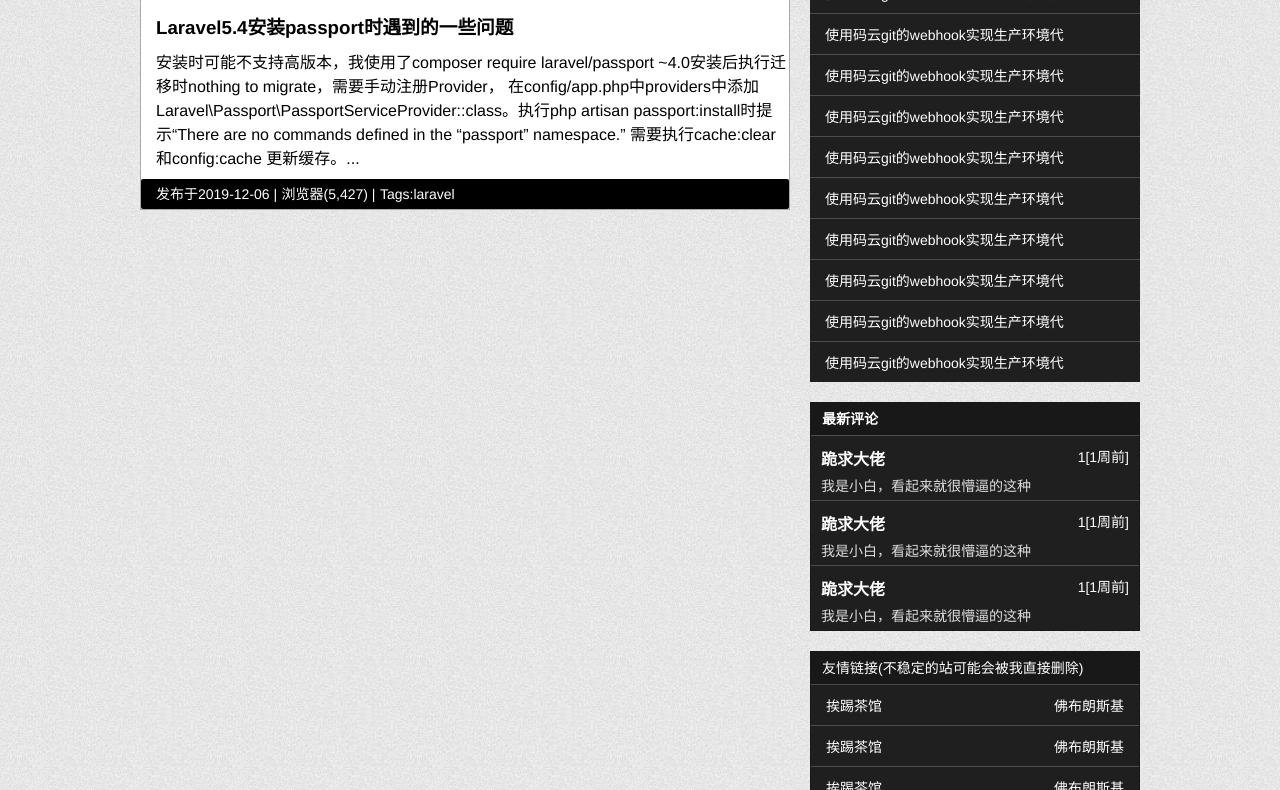
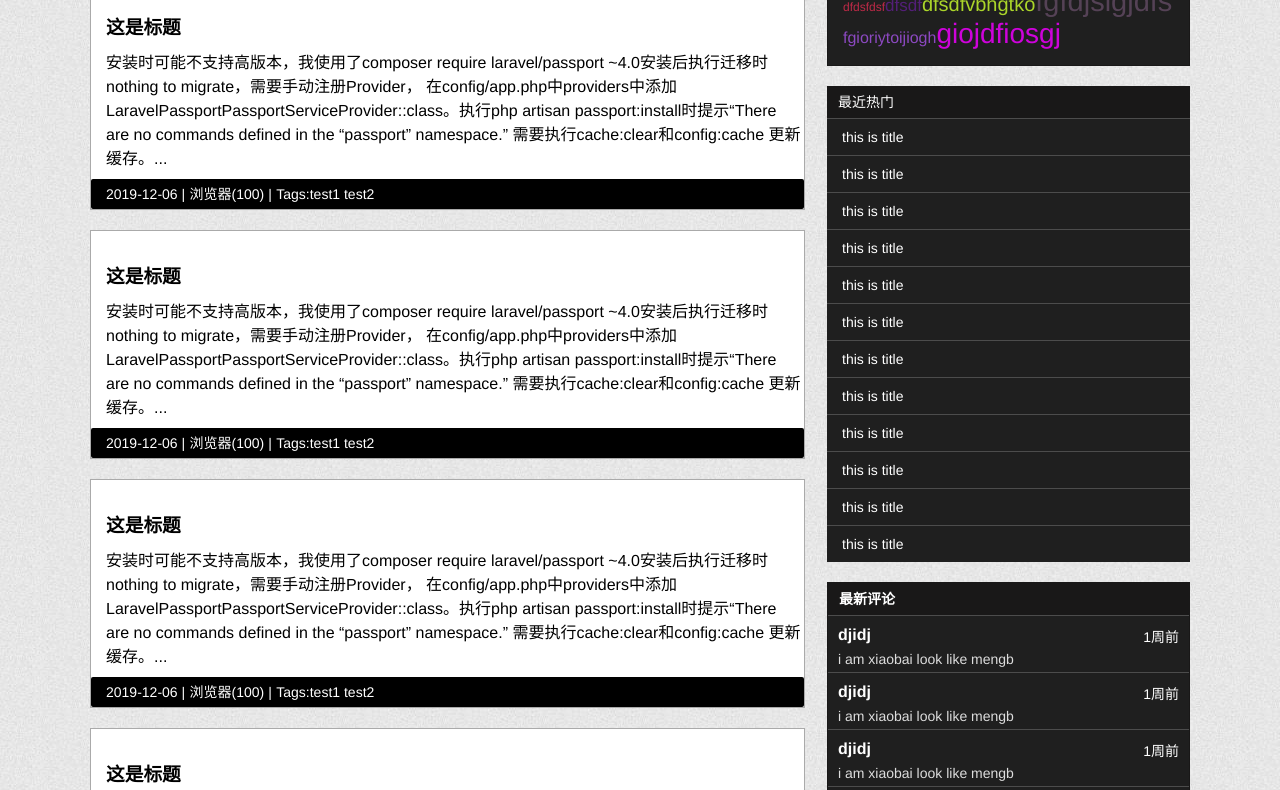
Before and after one commit to lmf052513/myblog, a website: page page/index.html in a window 1280 px wide. Shown: the part 240-1030 px from the top of the page. Drawn offline with nearby package versions, Linux system fonts and the light colour scheme.

Commit message:
add html in vue

```diff
--- a/page/css/index.css
+++ b/page/css/index.css
@@ -4,7 +4,7 @@
 }
 
 .content{
-    width:1000px;
+    width:1100px;
     margin:30px auto;
     /* border:1px solid black; */
 }
@@ -94,6 +94,17 @@
 }
 .tags-content{
     padding:15px;
+    /* display:flex; */
+    /* flex-wrap:wrap ; */
+}
+.tags-content>a{
+    /* padding:5px; */
+    display:inline-block;
+    /* border:1px solid #fff; */
+    box-sizing: border-box;
+    /* margin:2px; */
+    text-align:center;
+    /* line-height:20px; */
 }
 .hot-place{
     margin-top:20px;
--- a/page/index.html
+++ b/page/index.html
@@ -7,6 +7,7 @@
     <title>myblog</title>
     <link rel="stylesheet" href="./css/base.css">
     <link rel="stylesheet" href="./css/index.css">
+    <script src="https://cdn.bootcss.com/vue/2.6.11/vue.js"></script>
 </head>
 
 <body>
@@ -27,76 +28,49 @@
     </header>
     <div class="content clearFix">
         <div class="left-content">
-            <div class="every-day">
+            <div class="every-day" id="every-day">
                 <span>每日一句(202044)</span>
-                <p class="english">ffsgfdg</p>
+                <p class="english" v-html="getContent">ffsgfdg</p>
                 <p class="chinese"><span>天道酬勤四体不勤五谷不分</span><span>-----刘明凡</span></p>
             </div>
-            <div class="article-content">
-                <h3 class="article-title">
-                    <a href="#">Laravel5.4安装passport时遇到的一些问题</a>
-                </h3>
-                <p class="article-description">
-                    安装时可能不支持高版本，我使用了composer require laravel/passport ~4.0安装后执行迁移时nothing to migrate，需要手动注册Provider，
-                    在config/app.php中providers中添加Laravel\Passport\PassportServiceProvider::class。执行php artisan
-                    passport:install时提示“There are no commands defined in the “passport” namespace.”
-                    需要执行cache:clear和config:cache 更新缓存。...
-                </p>
-                <div class="article-footer">
-                    <span class="time">发布于2019-12-06 |</span>
-                    <span class="count">浏览器(5,427) |</span>
-                    <span class="tags">Tags:laravel</span>
+            <div id="article-list">
+                <div class="article-content" v-for='(item,index) in articleList' :key="index">
+                    <h3 class="article-title">
+                        <a :href="item.link">{{item.title}}</a>
+                    </h3>
+                    <p class="article-description">
+                        {{item.content}}
+                    </p>
+                    <div class="article-footer">
+                        <span class="time">{{item.date}} |</span>
+                        <span class="count">浏览器({{item.views}}) |</span>
+                        <span class="tags">Tags:{{item.tags}}</span>
+                    </div>
                 </div>
             </div>
         </div>
         <div class="right-content">
-            <div class="tags-cloud">
+            <div class="tags-cloud" id="randomTags">
                 <p class="tags-title">随机标签云</p>
                 <div class="tags-content">
-                    <a href="#">dfdadf</a>
-                    <a href="#">dfdadf</a>
-                    <a href="#">dfdadf</a>
+                    <a href="#" v-for='tag in tags' :style="{color:randomColor(),fontSize:randomFont()}">{{tag}}</a>
                 </div>
             </div>
-            <div class="hot-place">
+            <div class="hot-place" id="hot-place">
                 <dt>最近热门</dt>
-                <dd><a href="#">使用码云git的webhook实现生产环境代</a></dd>
-                <dd><a href="#">使用码云git的webhook实现生产环境代</a></dd>
-                <dd><a href="#">使用码云git的webhook实现生产环境代</a></dd>
-                <dd><a href="#">使用码云git的webhook实现生产环境代</a></dd>
-                <dd><a href="#">使用码云git的webhook实现生产环境代</a></dd>
-                <dd><a href="#">使用码云git的webhook实现生产环境代</a></dd>
-                <dd><a href="#">使用码云git的webhook实现生产环境代</a></dd>
-                <dd><a href="#">使用码云git的webhook实现生产环境代</a></dd>
-                <dd><a href="#">使用码云git的webhook实现生产环境代</a></dd>
-                <dd><a href="#">使用码云git的webhook实现生产环境代</a></dd>
+                <dd v-for="item in titleList"><a :href="item.link">{{item.title}}</a></dd>
             </div>
-            <div class="hot-comment">
+            <div class="hot-comment" id="hot-comment">
                 <ul>
                     <h3 class="hot-comment-title">最新评论</h3>
-                    <li>
+                    <li v-for="item in commentsList">
                         <p>
-                            <span class="user-name">跪求大佬</span>
-                            <span class="comment-time">1[1周前]</span>
+                            <span class="user-name">{{item.userName}}</span>
+                            <span class="comment-time">{{item.ctime}}</span>
                         </p>
-                        <p class="hot-comment-des"><a href="#"> 我是小白，看起来就很懵逼的这种</a></p>
+                        <p class="hot-comment-des"><a :href="item.contentLink"> {{item.content}}</a></p>
                     </li>
-                    <li>
-                        <p>
-                            <span class="user-name">跪求大佬</span>
-                            <span class="comment-time">1[1周前]</span>
-                        </p>
-                        <p class="hot-comment-des"><a href="#"> 我是小白，看起来就很懵逼的这种</a></p>
-                    </li>
-                    <li>
-                        <p>
-                            <span class="user-name">跪求大佬</span>
-                            <span class="comment-time">1[1周前]</span>
-                        </p>
-                        <p class="hot-comment-des">
-                            <a href="#"> 我是小白，看起来就很懵逼的这种</a>
-                        </p>
-                    </li>
+
                 </ul>
             </div>
             <div class="friend-link">
@@ -156,7 +130,8 @@
         </p>
     </footer>
 
-
+    <script src="./js/index.js"></script>
+    <script src="./js/base.js"></script>
 </body>
 
 </html>
--- /dev/null
+++ b/page/js/base.js
@@ -0,0 +1,110 @@
+let randomTags = new Vue({
+    el:'#randomTags',
+    data:{
+        tags:['huighfud','dfdsfdsf','dfsdf','dfsdfvbhgtko','fgfdjsigjdfs','fgioriytoijiogh','giojdfiosgj','huighfud','dfdsfdsf','dfsdf','dfsdfvbhgtko','fgfdjsigjdfs','fgioriytoijiogh','giojdfiosgj'],
+    },
+    computed:{
+        //颜色随机生成
+        randomColor(){
+            return function () {
+                let red = Math.random() * 255;
+                let green = Math.random() * 255;
+                let blue = Math.random() * 255;
+                return `rgb(${red},${green},${blue})`
+            }
+
+        },
+        randomFont(){
+            return function () {
+                return Math.floor(Math.random() * 20 + 12) + 'px';
+            }
+        }
+    },
+    created(){
+
+    }
+});
+let hotPlace = new Vue({
+    el:'#hot-place',
+    data:{
+        titleList:[{
+            title:'this is title',
+            link:'#'
+        },
+        {
+            title:'this is title',
+            link:'#'
+        },
+        {
+            title:'this is title',
+            link:'#'
+        },
+        {
+            title:'this is title',
+            link:'#'
+        },
+        {
+            title:'this is title',
+            link:'#'
+        },
+        {
+            title:'this is title',
+            link:'#'
+        },
+        {
+            title:'this is title',
+            link:'#'
+        },
+        {
+            title:'this is title',
+            link:'#'
+        },
+        {
+            title:'this is title',
+            link:'#'
+        },
+        {
+            title:'this is title',
+            link:'#'
+        },
+        {
+            title:'this is title',
+            link:'#'
+        },
+        {
+            title:'this is title',
+            link:'#'
+        }]
+    }
+});
+let hotComment = new Vue({
+    el:'#hot-comment',
+    data:{
+        commentsList:[
+            {
+                userName:'djidj',
+                ctime:'1周前',
+                content:'i am xiaobai look like mengb',
+                contentLink:'#'
+            },
+            {
+                userName:'djidj',
+                ctime:'1周前',
+                content:'i am xiaobai look like mengb',
+                contentLink:'#'
+            },
+            {
+                userName:'djidj',
+                ctime:'1周前',
+                content:'i am xiaobai look like mengb',
+                contentLink:'#'
+            },
+            {
+                userName:'djidj',
+                ctime:'1周前',
+                content:'i am xiaobai look like mengb',
+                contentLink:'#'
+            }
+        ]
+    }
+})
--- /dev/null
+++ b/page/js/index.js
@@ -0,0 +1,58 @@
+let everyDay = new Vue({
+    el:'#every-day',
+    data:{
+        content:'dhfgudhuigd',
+    },
+    computed:{
+        getContent(){
+            return this.content;
+        }
+    },
+    created(){
+        //请求数据给content赋值
+    }
+})
+
+let articleList = new Vue({
+    el:'#article-list',
+    data:{
+        articleList:[
+            {
+                title:'这是标题',
+                content:'安装时可能不支持高版本，我使用了composer require laravel/passport ~4.0安装后执行迁移时nothing to migrate，需要手动注册Provider， 在config/app.php中providers中添加Laravel\Passport\PassportServiceProvider::class。执行php artisan passport:install时提示“There are no commands defined in the “passport” namespace.” 需要执行cache:clear和config:cache 更新缓存。...',
+                date:'2019-12-06',
+                views:100,
+                tags:'test1 test2',
+                id:'1',
+                link:'#',
+            },
+            {
+                title:'这是标题',
+                content:'安装时可能不支持高版本，我使用了composer require laravel/passport ~4.0安装后执行迁移时nothing to migrate，需要手动注册Provider， 在config/app.php中providers中添加Laravel\Passport\PassportServiceProvider::class。执行php artisan passport:install时提示“There are no commands defined in the “passport” namespace.” 需要执行cache:clear和config:cache 更新缓存。...',
+               date:'2019-12-06',
+                views:100,
+                tags:'test1 test2',
+                id:'1',
+                link:'#',
+            },
+            {
+                title:'这是标题',
+                content:'安装时可能不支持高版本，我使用了composer require laravel/passport ~4.0安装后执行迁移时nothing to migrate，需要手动注册Provider， 在config/app.php中providers中添加Laravel\Passport\PassportServiceProvider::class。执行php artisan passport:install时提示“There are no commands defined in the “passport” namespace.” 需要执行cache:clear和config:cache 更新缓存。...',
+               date:'2019-12-06',
+                views:100,
+                tags:'test1 test2',
+                id:'1',
+                link:'#',
+            },
+            {
+                title:'这是标题',
+                content:'安装时可能不支持高版本，我使用了composer require laravel/passport ~4.0安装后执行迁移时nothing to migrate，需要手动注册Provider， 在config/app.php中providers中添加Laravel\Passport\PassportServiceProvider::class。执行php artisan passport:install时提示“There are no commands defined in the “passport” namespace.” 需要执行cache:clear和config:cache 更新缓存。...',
+               date:'2019-12-06',
+                views:100,
+                tags:'test1 test2',
+                id:'1',
+                link:'#',
+            }
+        ]
+    }
+})
```
Also changed, not shown: mark.md (added, +8 -0 lines).
